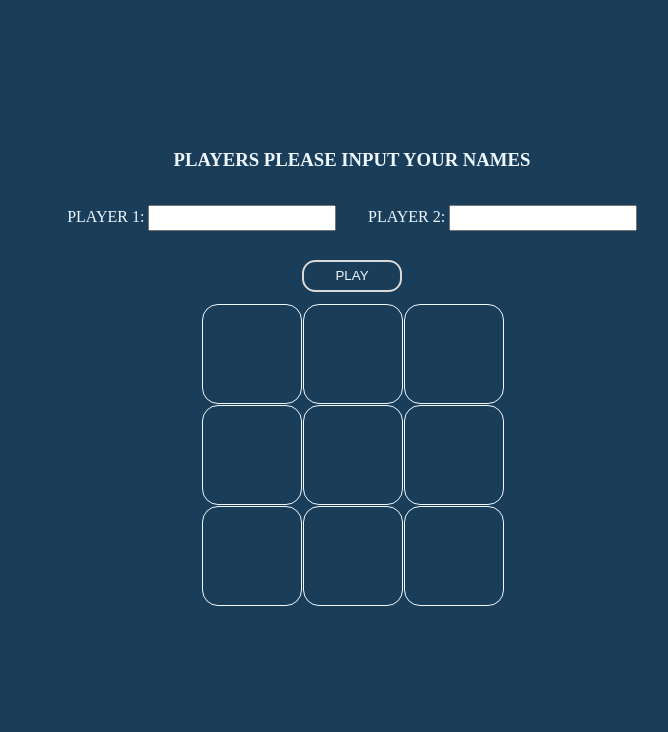
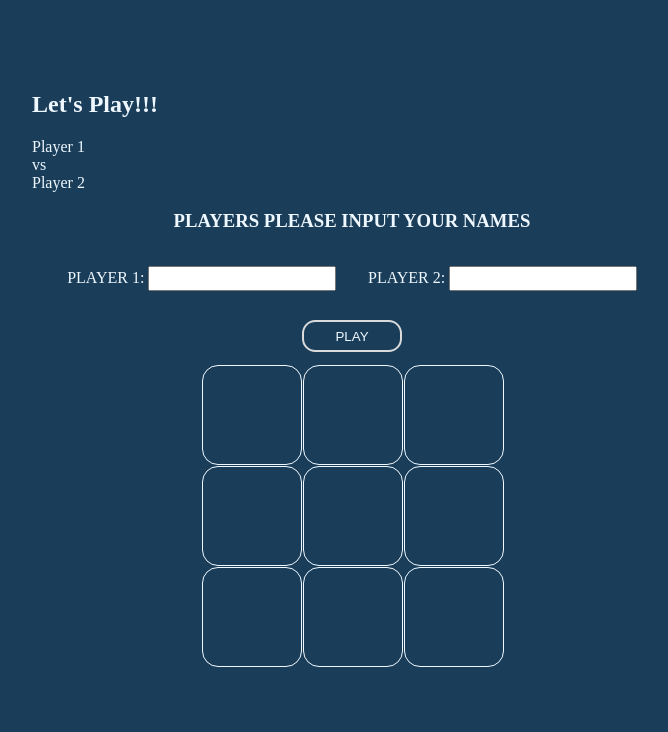
Before and after one commit to kaeloshuping/tic-tac-toe, a plain HTML site: page index.html in a window 1280 px wide. Shown: the whole page, without its empty margins (288-956 px from the left). Drawn offline with Linux system fonts and the light colour scheme.

Commit message:
added container for sub header

```diff
--- a/index.html
+++ b/index.html
@@ -10,6 +10,14 @@
 <body>
         <div id="main-container">
             <div id="game-header">
+                <div id="game-header-sub-container">
+                    <h2 id="play-text">Let's Play!!!</h2>
+                    <div id="players-container">
+                        <div id="player-1-name">Player 1</div>
+                        <div id="vs">vs</div>
+                        <div id="player-2-name">Player 2</div>
+                    </div>
+                </div>
                 <form action="./location" id="">
                     <h3 id="header-text">PLAYERS PLEASE INPUT YOUR NAMES</h3>
                     <ul>
```
